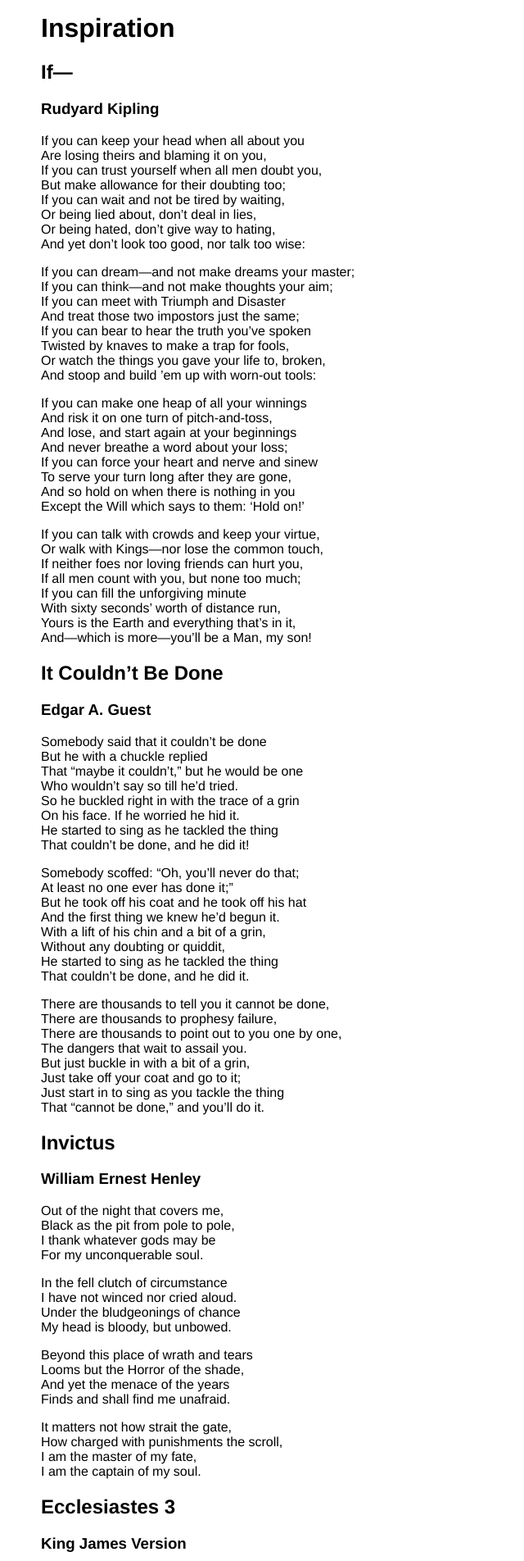
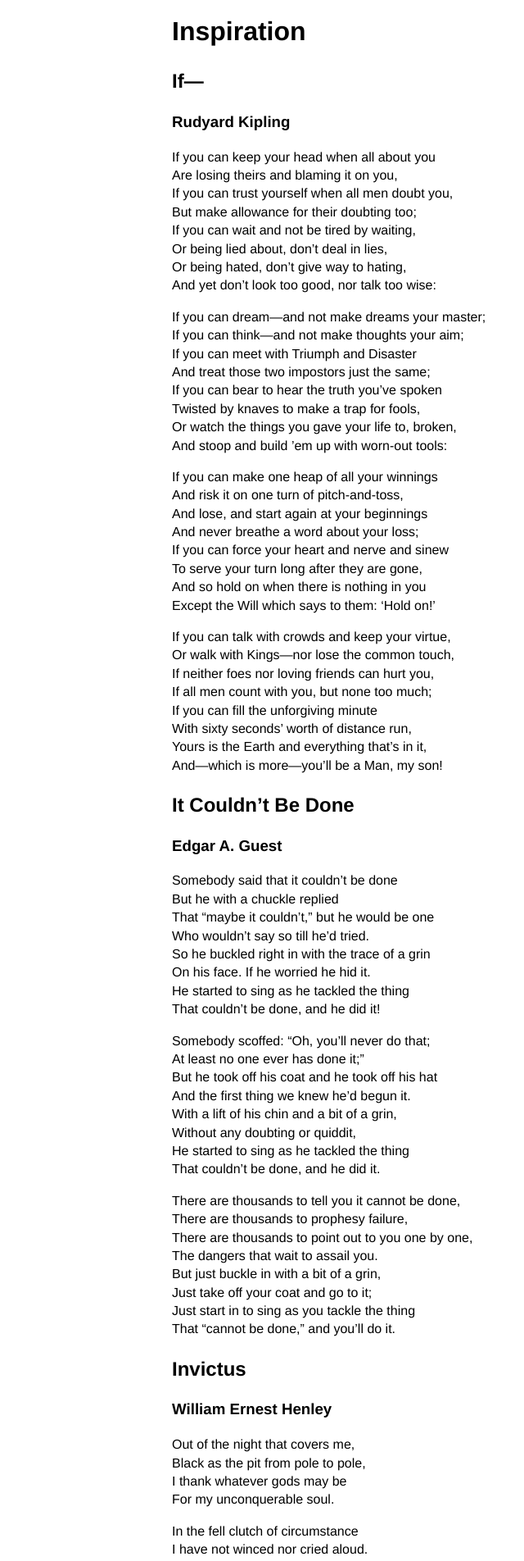
Before and after one commit to liddiard/liddiard.me, a Jekyll site: the page inspiration/index.html, which Jekyll copies as it is, in a window 1280 px wide. Shown: the top 1904 px of the page at 82% size, without its empty margins (110-750 px from the left). Built offline with Jekyll 4.4.1, drawn with Linux system fonts in a browser that asks for light colours.

Commit message:
decreased width, increased line-height

```diff
--- a/inspiration/index.html
+++ b/inspiration/index.html
@@ -2,8 +2,9 @@
   body {
     font-family: Helvetica, Arial, sans-serif;
     padding: 1em;
-    max-width: 960px;
+    max-width: 640px;
     margin: 0 auto;
+    line-height: 1.4;
   }
 </style>
 
```
